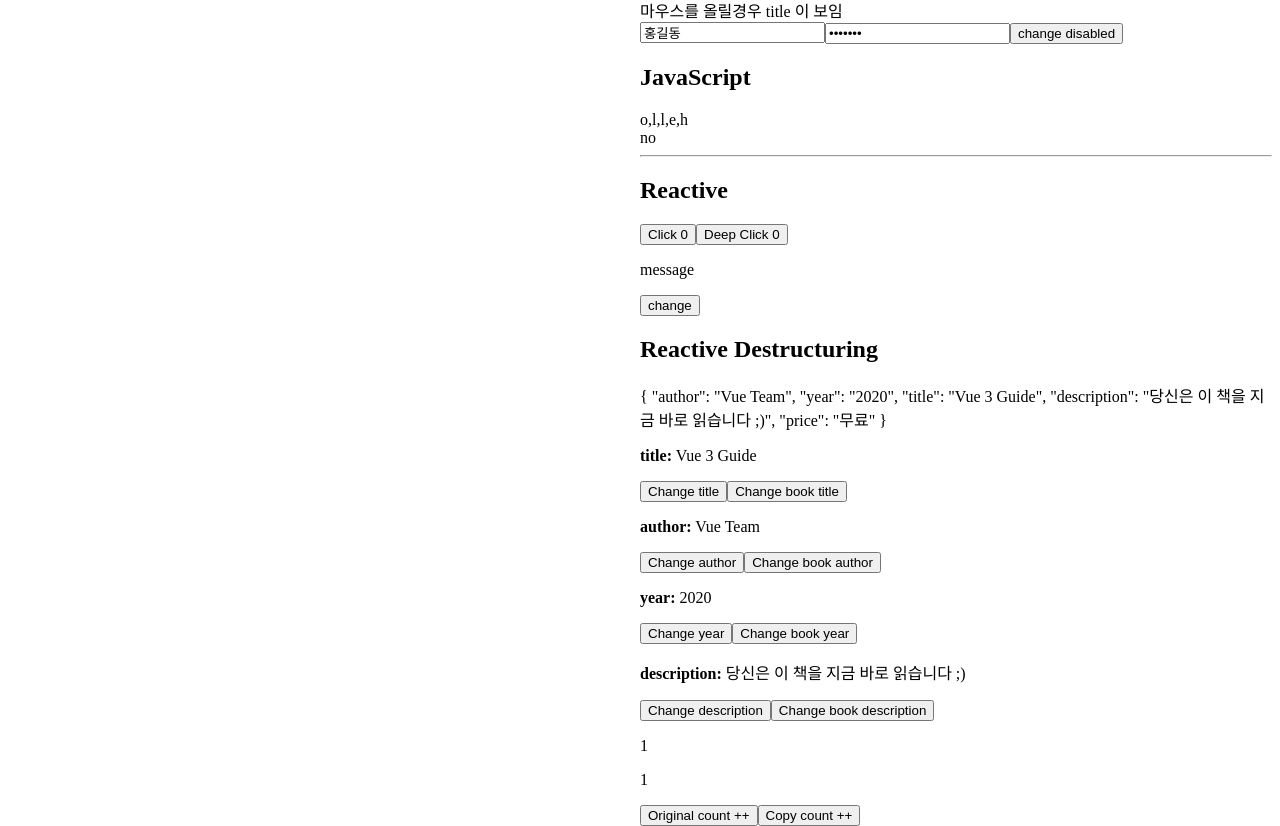
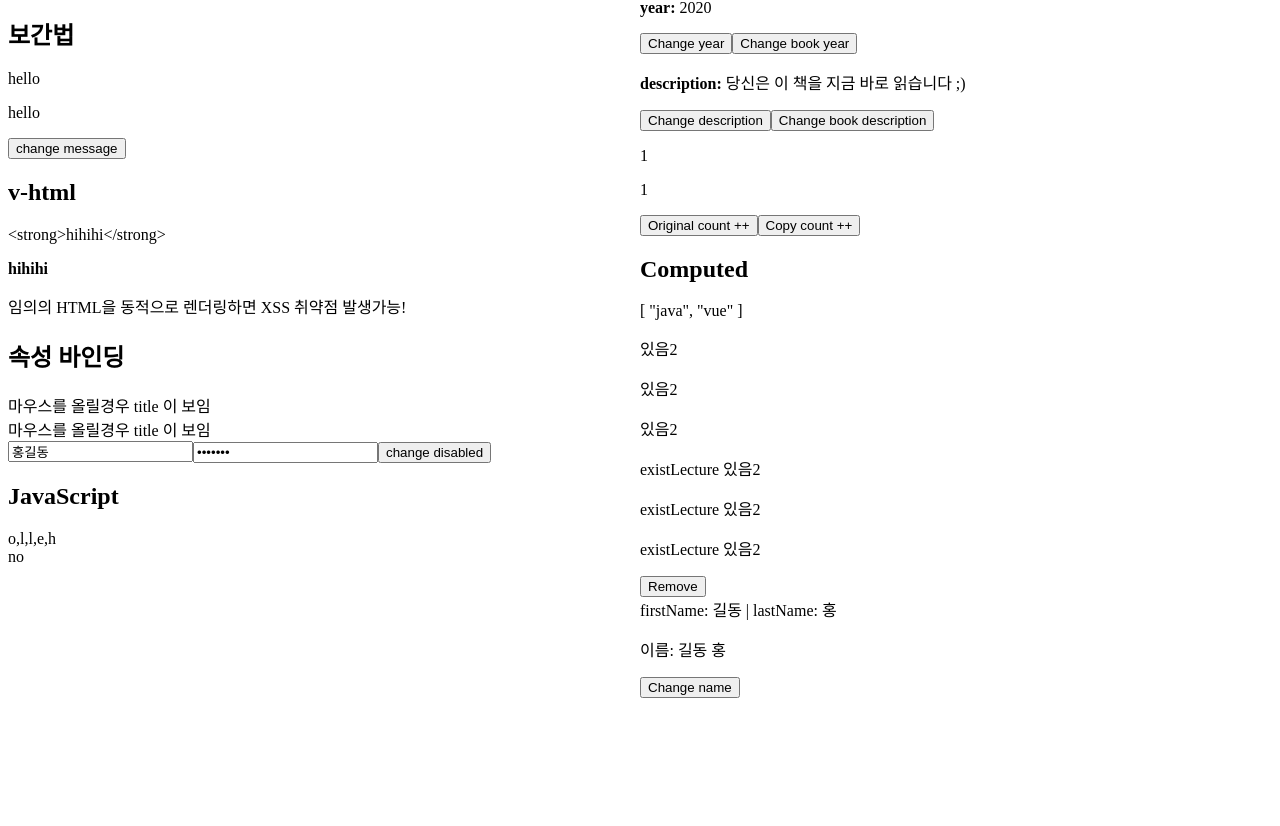
Before and after one commit to zeroest/vuejs, a Vue app in the folder vue-basic/board-sample/: page / in a window 1280 px wide. Shown: the part 469-1295 px from the top of the page. After the commit the page ends 1167 px from the top, so only its background shows below. Built offline with nearby package versions, Linux system fonts and the light colour scheme.

Commit message:
computed

```diff
--- a/vue-basic/board-sample/src/App.vue
+++ b/vue-basic/board-sample/src/App.vue
@@ -14,6 +14,8 @@ import Reactive from '@/components/5-reactive/Reactive.vue';
 import ReactiveRef from '@/components/5-reactive/ReactiveRef.vue';
 import ReactiveDestructuring from '@/components/5-reactive/ReactiveDestructuring.vue';
 import ReactiveReadonly from '@/components/5-reactive/ReactiveReadonly.vue';
+import Computed from '@/components/6-computed/Computed.vue';
+import WritableComputed from '@/components/6-computed/WritableComputed.vue';
 </script>
 
 <template>
@@ -26,17 +28,19 @@ import ReactiveReadonly from '@/components/5-reactive/ReactiveReadonly.vue';
 		<hr />
 		<ReactivityApi></ReactivityApi>
 		<LifecycleHooks></LifecycleHooks>
-	</div>
-	<div class="column">
 		<hr />
 		<SetupHook title1="testTitle1" title2="testTitle2"></SetupHook>
 		<hr />
 		<TemplateSyntax></TemplateSyntax>
+	</div>
+	<div class="column">
 		<hr />
 		<Reactive></Reactive>
 		<ReactiveRef></ReactiveRef>
 		<ReactiveDestructuring></ReactiveDestructuring>
 		<ReactiveReadonly></ReactiveReadonly>
+		<Computed></Computed>
+		<WritableComputed></WritableComputed>
 	</div>
 </template>
 
--- /dev/null
+++ b/vue-basic/board-sample/src/components/6-computed/Computed.vue
@@ -0,0 +1,56 @@
+<template>
+	<div>
+		<h2>Computed</h2>
+		<p>{{ teacher.lectures }}</p>
+		<!--  템플릿 표현식 내 코드가 길어질 경우 가독성이 떨어지고 유지보수가 어려워짐 -->
+		<!--		<p>{{ teacher.lectures.length > 0 ? '있음1' : '없음1' }}</p>-->
+		<p>{{ hasLecture }}</p>
+		<p>{{ hasLecture }}</p>
+		<p>{{ hasLecture }}</p>
+		<p>{{ existLecture() }}</p>
+		<p>{{ existLecture() }}</p>
+		<p>{{ existLecture() }}</p>
+		<button @click="removeLecture">Remove</button>
+	</div>
+</template>
+
+<script>
+import { computed, reactive } from 'vue';
+
+export default {
+	setup() {
+		const teacher = reactive({
+			name: 'zero',
+			lectures: ['java', 'vue'],
+			// lectures: [],
+		});
+
+		// hasLecture, existLecture 같은 결과를 가져옮
+		// 그러나 computed 는 계산된 값을 캐시해둠
+		// 위 템플릿에서 hasLecture 를 여러번 호출해도 computed 로그는 한번만 호출됨
+		const hasLecture = computed(() => {
+			console.log('computed');
+			return teacher.lectures.length > 0 ? '있음2' : '없음2';
+		});
+		// 위 템플릿에서 existLecture 를 여러번 호출하면 호출하는대로 연산하여 method 로그가 여러번 호출됨
+		const existLecture = () => {
+			console.log('not computed');
+			return teacher.lectures.length > 0
+				? 'existLecture 있음2'
+				: 'existLecture 없음2';
+		};
+
+		const removeLecture = () => {
+			teacher.lectures.pop();
+		};
+		return {
+			teacher,
+			hasLecture,
+			existLecture,
+			removeLecture,
+		};
+	},
+};
+</script>
+
+<style lang="scss" scoped></style>
--- /dev/null
+++ b/vue-basic/board-sample/src/components/6-computed/WritableComputed.vue
@@ -0,0 +1,43 @@
+<template>
+	<div>
+		firstName: {{ firstName }} | lastName: {{ lastName }}
+
+		<p>이름: {{ fullName }}</p>
+		<button @click="changeName">Change name</button>
+	</div>
+</template>
+
+<script>
+import { computed, ref } from 'vue';
+
+export default {
+	setup() {
+		const firstName = ref('길동');
+		const lastName = ref('홍');
+
+		const fullName = computed({
+			// Computed는 기본적으로 getter전용
+			// 계산된 속성에 새 값을 할당하려고 하면 런타임 경고가 표시
+			get() {
+				return firstName.value + ' ' + lastName.value;
+			},
+			// 새로운 계산된 속성이 필요한 경우에 getter와 setter를 모두 제공하여 속성을 만들 수 있다
+			set(newValue) {
+				[firstName.value, lastName.value] = newValue.split(' ');
+			},
+		});
+
+		const changeName = () => {
+			fullName.value = '안녕 하세요';
+		};
+		return {
+			firstName,
+			lastName,
+			fullName,
+			changeName,
+		};
+	},
+};
+</script>
+
+<style lang="scss" scoped></style>
```
